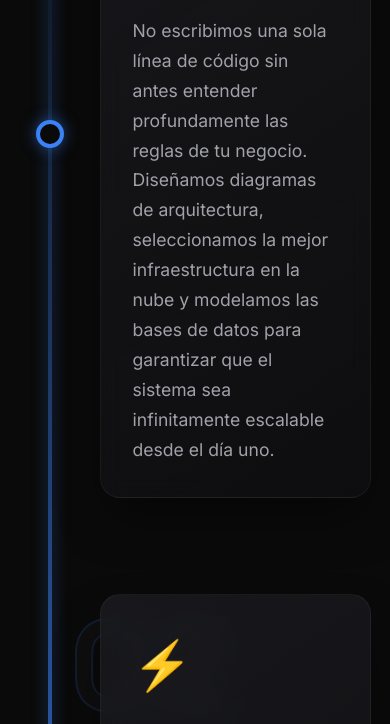
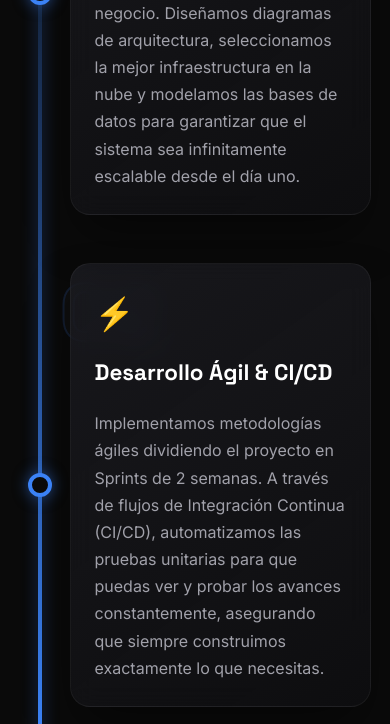
Before and after one commit to MAELDROSE/portafolio-ciberseguridad, a website built with Vite: page metodologia.html in a window 390 px wide. Shown: the part 801-1525 px from the top of the page. Built offline with nearby package versions, Linux system fonts and the light colour scheme; animation ran at ten frames a second.

Commit message:
Optimize methodology roadmap layout for mobile devices

```diff
--- a/style.css
+++ b/style.css
@@ -1147,11 +1147,11 @@ footer {
 /* Responsiveness */
 @media (max-width: 900px) {
   .roadmap-line {
-    left: 30px;
+    left: 40px;
   }
 
   .roadmap-step::before {
-    left: 30px;
+    left: 40px;
   }
 
   .step-left, .step-right {
@@ -1165,11 +1165,52 @@ footer {
 
   .step-left .step-number,
   .step-right .step-number {
-    left: 50px;
+    left: 60px;
     right: auto;
     font-size: 8rem;
     top: -30px;
     transform: none;
+  }
+}
+
+@media (max-width: 600px) {
+  .roadmap-container {
+    gap: 3rem; /* Reduce space between steps on mobile */
+  }
+
+  .roadmap-line {
+    left: 20px;
+  }
+
+  .roadmap-step::before {
+    left: 20px;
+    width: 16px;
+    height: 16px;
+  }
+
+  .step-content {
+    width: calc(100% - 50px);
+    padding: 1.5rem;
+  }
+
+  .step-left .step-number,
+  .step-right .step-number {
+    left: 40px;
+    font-size: 5rem; /* Make background number smaller */
+    top: -15px;
+  }
+
+  .step-icon {
+    font-size: 2rem;
+    margin-bottom: 1rem;
+  }
+
+  .step-content h3 {
+    font-size: 1.4rem;
+  }
+
+  .step-content p {
+    font-size: 1rem;
   }
 }
 
```
